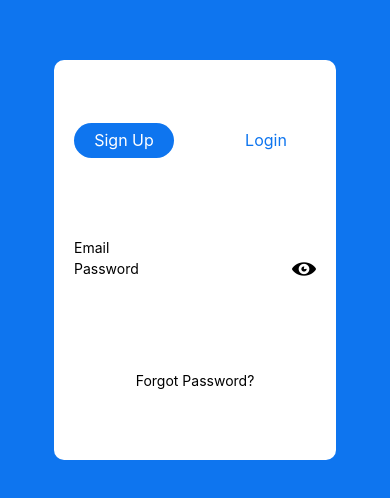
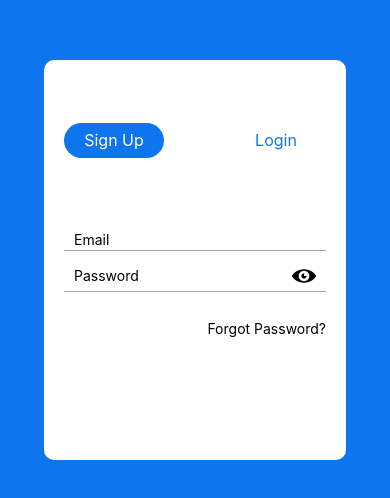
Before and after one commit to Sonnysam/smart-waiting-list, a React Native app: screen /Login in a window 390 px wide. Shown: the part 162-660 px from the top of the page. Built offline with nearby package versions, Linux system fonts and the light colour scheme.

Commit message:
inputs started

```diff
--- a/screens/Login.js
+++ b/screens/Login.js
@@ -154,6 +154,9 @@ const styles = StyleSheet.create({
     flexDirection: "row",
     justifyContent: "space-between",
     alignItems: "center",
+    backgroundColor: Colors.white,
+    // elevation: 10,
+    // height: 40,
   },
   cardHeaderSignup: {
     backgroundColor: Colors.primary,
@@ -191,4 +194,21 @@ const styles = StyleSheet.create({
     justifyContent: "center",
     alignItems: "center",
   },
+  loginCont: {
+    width: "100%",
+    justifyContent: "center",
+    marginVertical: 10,
+  },
+  input: {
+    borderBottomColor: Colors.grey,
+    borderBottomWidth: 1,
+    marginVertical: 5,
+    paddingVertical: 2,
+    paddingHorizontal: 10,
+  },
+  cardFooter:{
+    flex: 1,
+    flexDirection: "row",
+    justifyContent:"flex-end"
+  },
 });
```
